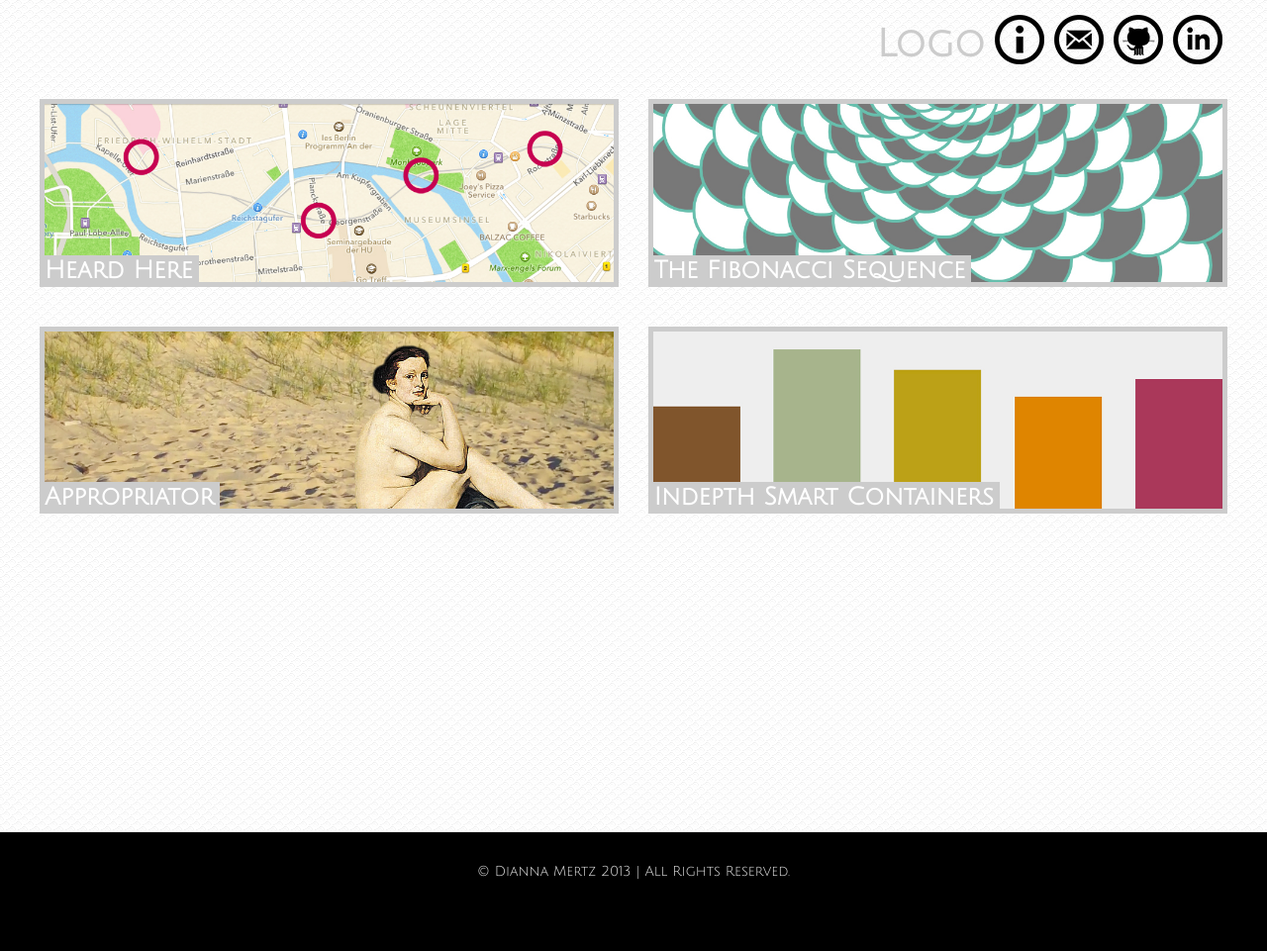
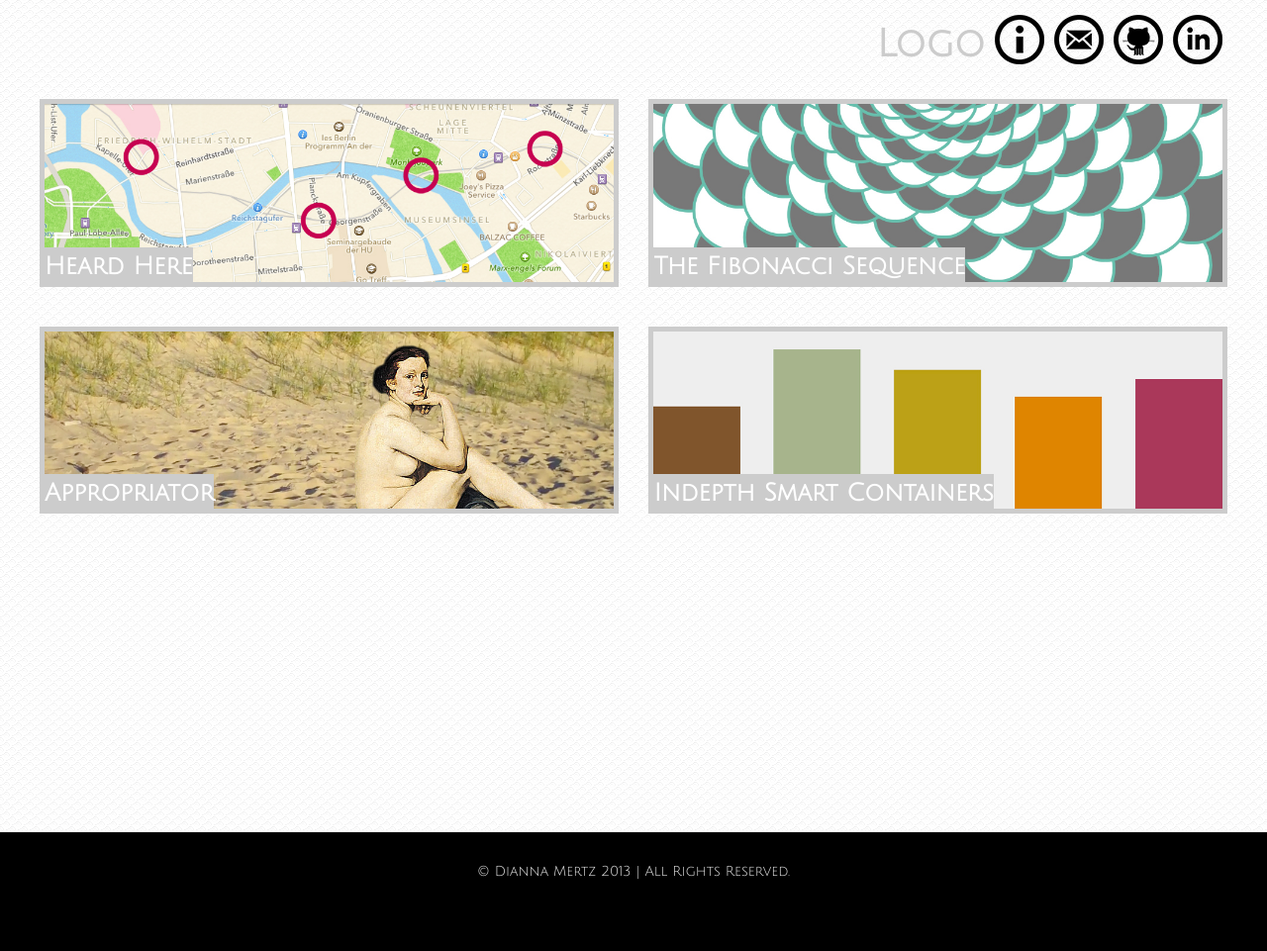
Before and after one commit to diannamertz/doubledi.github.com, a Jekyll site: the page built from index.html, in a window 1280 px wide. Shown: the whole page at 99% size. Built offline with Jekyll 4.4.1, drawn with Linux system fonts in a browser that asks for light colours.

```diff
--- a/css/style.css
+++ b/css/style.css
@@ -20,8 +20,6 @@
   text-decoration: underline;
 }
 
-
-
 nav ul, ul.entries {
   list-style-type: none;
 }
@@ -43,9 +41,9 @@
   background: #cccccc;
   position: absolute;
   bottom: -10px;
-  padding-right: 6px;
+  /*padding-right: 6px;
   line-height: 1.3;
-  /*left: 10px;
+  left: 10px;
   font-size: 2em; */
 }
 ul.entries a {
```
